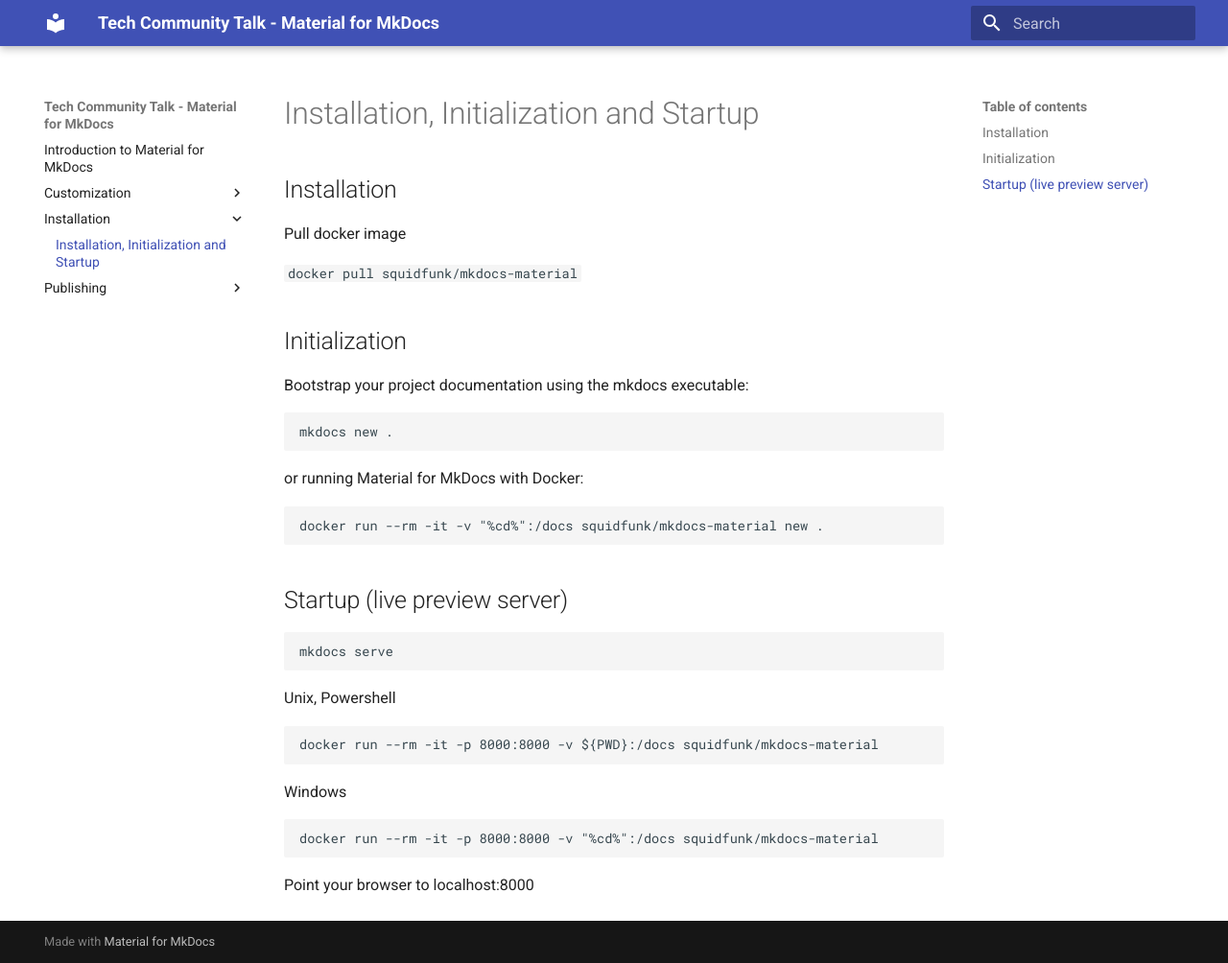
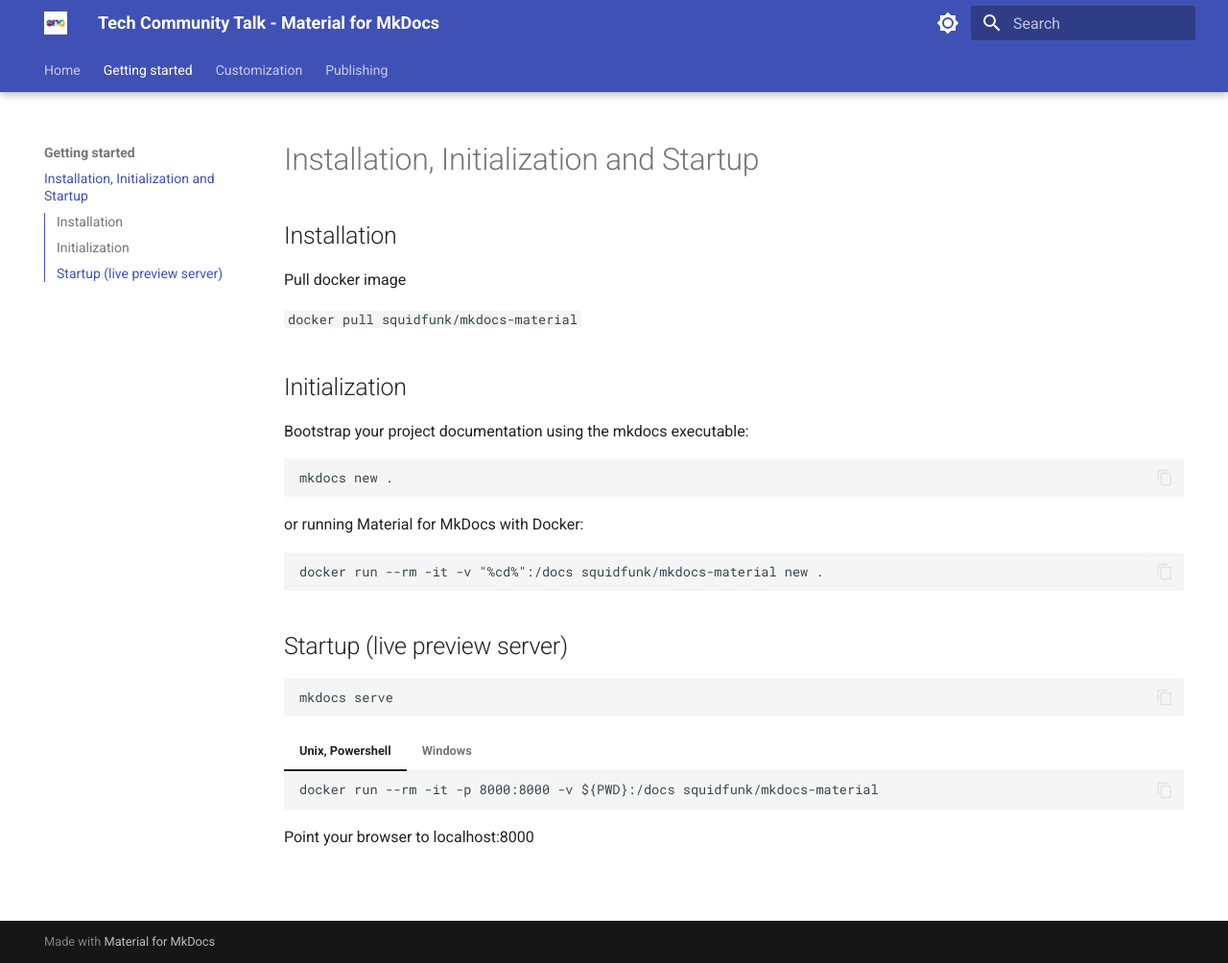
Before and after one commit to jwollschlaegerswo/tech_community, an MkDocs documentation site: the page built from docs/installation/setup.md, in a window 1280 px wide and 1004 px high. Shown: the whole window at 96% size. Built offline with MkDocs 1.6.1 and Material for MkDocs 9.7.7, drawn with Linux system fonts in a browser that asks for light colours.

Commit message:
update doc

````diff
--- a/docs/installation/setup.md
+++ b/docs/installation/setup.md
@@ -21,16 +21,23 @@
 ```
 mkdocs serve
 ```
-Unix, Powershell
-```
-docker run --rm -it -p 8000:8000 -v ${PWD}:/docs squidfunk/mkdocs-material
-```
-Windows
-```
-docker run --rm -it -p 8000:8000 -v "%cd%":/docs squidfunk/mkdocs-material
-```
 
-<!---
+[//]: # (Unix, Powershell)
+
+[//]: # (```)
+
+[//]: # (docker run --rm -it -p 8000:8000 -v ${PWD}:/docs squidfunk/mkdocs-material)
+
+[//]: # (```)
+
+[//]: # (Windows)
+
+[//]: # (```)
+
+[//]: # (docker run --rm -it -p 8000:8000 -v "%cd%":/docs squidfunk/mkdocs-material)
+
+[//]: # (```)
+
 === "Unix, Powershell"
     ```
     docker run --rm -it -p 8000:8000 -v ${PWD}:/docs squidfunk/mkdocs-material
@@ -39,6 +46,4 @@
     ```
     docker run --rm -it -p 8000:8000 -v "%cd%":/docs squidfunk/mkdocs-material
     ```
---->
-
 Point your browser to localhost:8000
--- a/mkdocs.yml
+++ b/mkdocs.yml
@@ -1,38 +1,38 @@
 site_name: Tech Community Talk - Material for MkDocs
 theme:
   name: material
-#  logo: assets/logo.jpg
+  logo: assets/logo.jpg
 
-#  features:
-#    # tabs
-#    - navigation.tabs
-#    # sticky behaviour
-#    - navigation.tabs.sticky
-#    - toc.integrate
-#    - toc.follow
-#    - content.code.copy
-#
-#  palette:
-#  # Palette toggle for light mode
-#  - scheme: default
-#    toggle:
-#      icon: material/brightness-7
-#      name: Switch to dark mode
-#  # Palette toggle for dark mode
-#  - scheme: slate
-#    toggle:
-#      icon: material/brightness-4
-#      name: Switch to light mode
-#
-#nav:
-#  - Home: index.md
-#  - Getting started:
-#    - installation/setup.md
-#  - Customization:
-#    - customization/config.md
-#    - customization/features.md
-#  - Publishing:
-#    - publishing/github_pages.md
+  features:
+    # tabs
+    - navigation.tabs
+    # sticky behaviour
+    - navigation.tabs.sticky
+    - toc.integrate
+    - toc.follow
+    - content.code.copy
+
+  palette:
+  # Palette toggle for light mode
+  - scheme: default
+    toggle:
+      icon: material/brightness-7
+      name: Switch to dark mode
+  # Palette toggle for dark mode
+  - scheme: slate
+    toggle:
+      icon: material/brightness-4
+      name: Switch to light mode
+
+nav:
+  - Home: index.md
+  - Getting started:
+    - installation/setup.md
+  - Customization:
+    - customization/config.md
+    - customization/features.md
+  - Publishing:
+    - publishing/github_pages.md
 
 
 extra:
@@ -44,7 +44,7 @@
       find what they're searching for. With your consent, you're helping us to
       make our documentation better.
 
-#markdown_extensions:
-#  - pymdownx.superfences
-#  - pymdownx.tabbed:
-#      alternate_style: true
+markdown_extensions:
+  - pymdownx.superfences
+  - pymdownx.tabbed:
+      alternate_style: true
````
